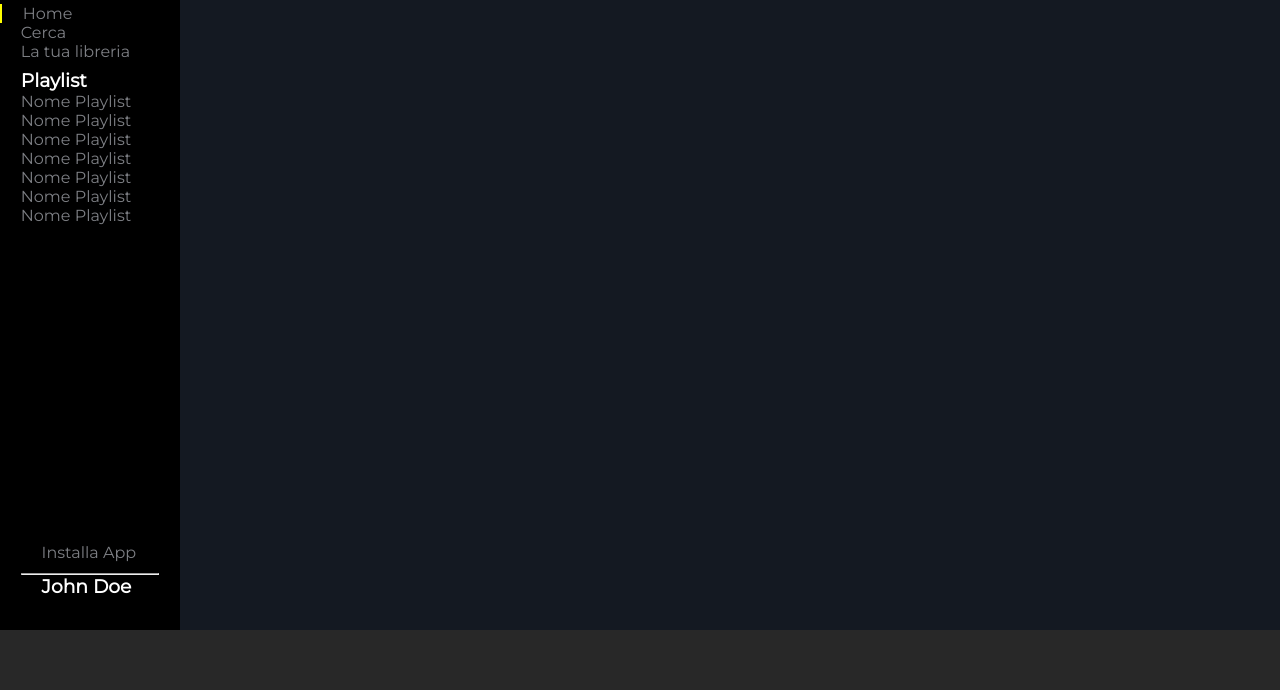
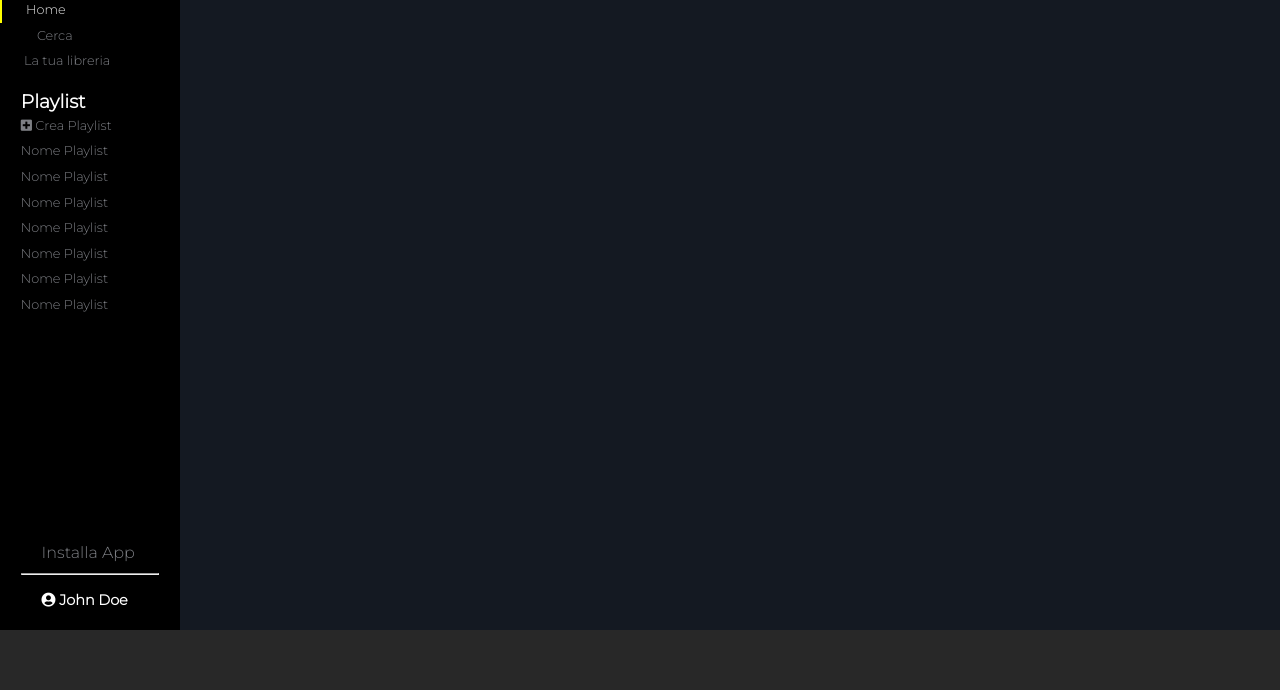
Before and after one commit to Nicola-Perera/html-css-spotifyweb, a plain HTML site: page index.html in a window 1280 px wide. Shown: the part 110-800 px from the top of the page. Drawn offline with Linux system fonts and the light colour scheme.

Commit message:
aggiunti dettagli e spazi alla sidebar

```diff
--- a/css/style.css
+++ b/css/style.css
@@ -60,6 +60,10 @@ body {
     padding: 0 1.3rem;
 }
 
+.overwhite:hover {
+    color: white;
+}
+
 /*********************
 Header
 *********************/
@@ -90,7 +94,7 @@ main {
 
 .start {
     width: 100%;
-    height: 45%;
+    height: 30%;
     display: flex;
     flex-direction: column;
     justify-content: space-between;
@@ -112,9 +116,18 @@ main {
 .logo span {
     font-size: .5rem;
 }
+.selected a {
+    color: #e7e7e7;
+}
 
 .playlist {
+    margin-top: 1rem;
     color: white;
+}
+
+.search li, .playlist li {
+    line-height: 1.6rem;
+    font-size: .8rem;
 }
 
 .end {
@@ -127,6 +140,8 @@ main {
 }
 .end h3 {
     color: white;
+    font-size: .9rem;
+    margin-top: 1rem;
 }
 
 
@@ -159,7 +174,7 @@ main {
     margin-right: 1rem;
 }
 .upgrade:hover {
-    font-size: 1rem;
+    font-size: .7rem;
 }
 
 /* brani */
--- a/index.html
+++ b/index.html
@@ -7,8 +7,9 @@
     <title>Spotify</title>
     <link rel="stylesheet" href="./css/style.css">
     <link rel="preconnect" href="https://fonts.googleapis.com">
-<link rel="preconnect" href="https://fonts.gstatic.com" crossorigin>
-<link href="https://fonts.googleapis.com/css2?family=Montserrat&display=swap" rel="stylesheet">
+    <link rel="preconnect" href="https://fonts.googleapis.com">
+    <link rel="preconnect" href="https://fonts.gstatic.com" crossorigin>
+    <link href="https://fonts.googleapis.com/css2?family=Montserrat:wght@300&display=swap" rel="stylesheet">
 <link rel="stylesheet" href="https://cdnjs.cloudflare.com/ajax/libs/font-awesome/5.15.4/css/all.min.css" integrity="sha512-1ycn6IcaQQ40/MKBW2W4Rhis/DbILU74C1vSrLJxCq57o941Ym01SwNsOMqvEBFlcgUa6xLiPY/NS5R+E6ztJQ==" crossorigin="anonymous" referrerpolicy="no-referrer" />
 </head>
 <body class="">
@@ -19,12 +20,15 @@
 
         </header>
 
+        <!-- blocco content -->
         <main class="clearfix">
 
+            <!-- menu laterale -->
             <div class="sidebar">
 
                 <div class="column">
 
+                    <!-- zona personale -->
                     <div class="start">
 
                         <div class="logo">
@@ -34,9 +38,9 @@
 
                         <div class="search">
                             <ul>
-                                <li class="side_li selected"><a class="link" href=""><i class="fal fa-home-alt"></i>Home</a></li>
-                                <li class="side_li"><a class=" link " href="">Cerca</a></li>
-                                <li class="side_li"><a class="link" href="">La tua libreria</a></li>
+                                <li class="side_li selected"><a class="link overwhite" href=""> <i class="fal fa-home-alt"></i> Home</a></li>
+                                <li class="side_li"><a class=" link overwhite" href=""> <i class="far fa-search"></i> Cerca</a></li>
+                                <li class="side_li"><a class="link overwhite" href=""> <i class="fal fa-books"></i> La tua libreria</a></li>
                             </ul>
 
                         </div>
@@ -45,27 +49,29 @@
                             <h3 class="elenco">Playlist</h3>
 
                             <ul>
-                                <li class="side_li"><a class=" link " href="">Nome Playlist</a></li>
-                                <li class="side_li"><a class=" link " href="">Nome Playlist</a></li>
-                                <li class="side_li"><a class=" link " href="">Nome Playlist</a></li>
-                                <li class="side_li"><a class=" link " href="">Nome Playlist</a></li>
-                                <li class="side_li"><a class=" link " href="">Nome Playlist</a></li>
-                                <li class="side_li"><a class=" link " href="">Nome Playlist</a></li>
-                                <li class="side_li"><a class=" link " href="">Nome Playlist</a></li>
+                                <li class="side_li"><a class=" link overwhite" href=""><i class="fas fa-plus-square"></i> Crea Playlist</a></li>
+                                <li class="side_li"><a class=" link overwhite" href="">Nome Playlist</a></li>
+                                <li class="side_li"><a class=" link overwhite" href="">Nome Playlist</a></li>
+                                <li class="side_li"><a class=" link overwhite" href="">Nome Playlist</a></li>
+                                <li class="side_li"><a class=" link overwhite" href="">Nome Playlist</a></li>
+                                <li class="side_li"><a class=" link overwhite" href="">Nome Playlist</a></li>
+                                <li class="side_li"><a class=" link overwhite" href="">Nome Playlist</a></li>
+                                <li class="side_li"><a class=" link overwhite" href="">Nome Playlist</a></li>
                             </ul>
 
                         </div>
 
                     </div>
 
+                    <!-- brano corrente -->
                     <div class="end side_li">
                         <ul>
-                            <li class="side_li"><a class=" link " href="">Installa App</a></li>
+                            <li class="side_li"><a class=" link overwhite" href="">Installa App</a></li>
                         </ul>
 
                         <hr class="">
 
-                        <h3 class="side_li">John Doe</h3>
+                        <h3 class="side_li"> <i class="fas fa-user-circle"></i> John Doe</h3>
 
                     </div>
 
@@ -87,6 +93,7 @@
 
         </main>
 
+        <!-- blocco interazione -->
         <footer>
 
         </footer>
```
Also changed, not shown: 1 other file.
